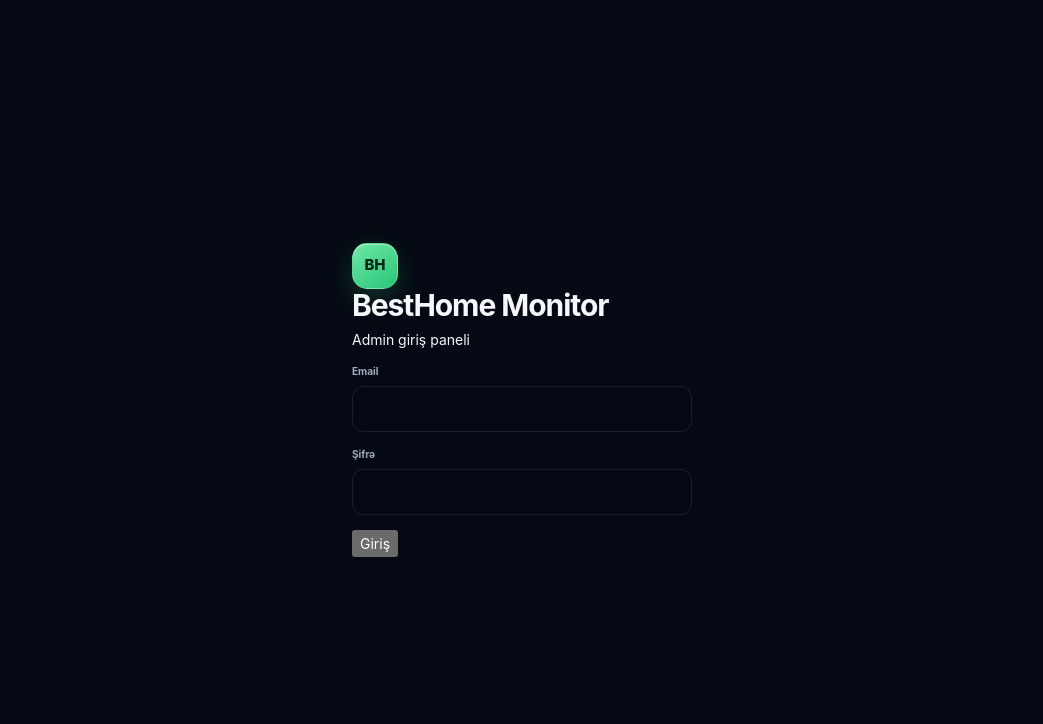
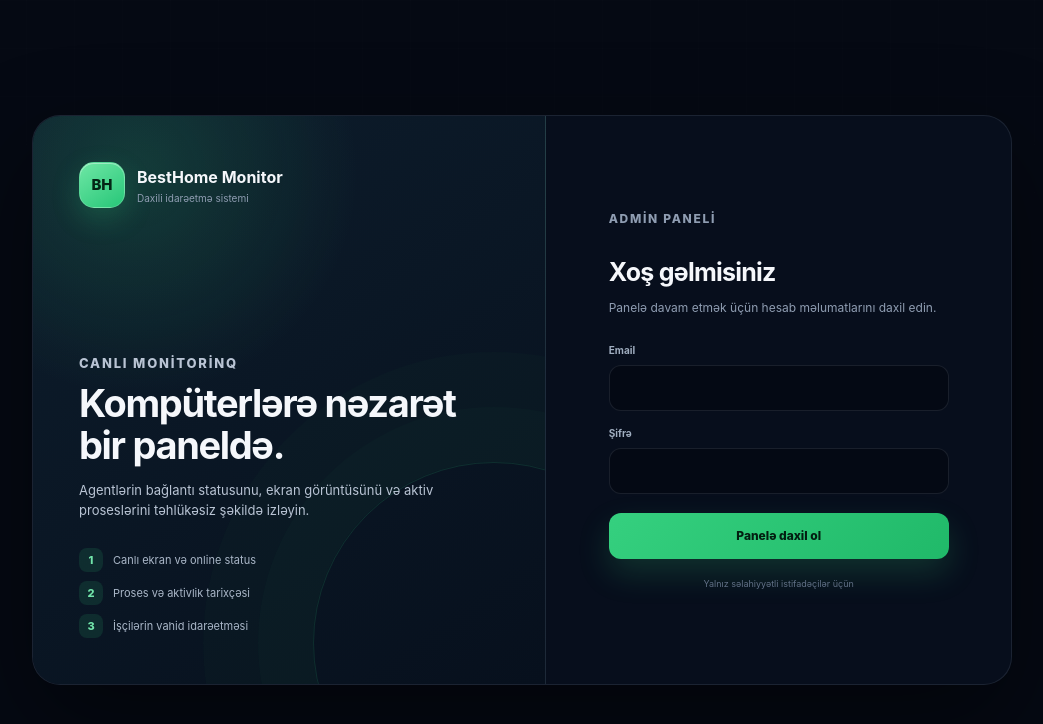
Before and after one commit to AsadAsadov/server, a Flask app: page /login in a window 1280 px wide. Shown: the top 724 px of the page, without its empty margins (118-1161 px from the left). Run offline with Flask 3, Linux system fonts and the light colour scheme.

Commit message:
Redesign monitor login page

```diff
--- a/templates/login.html
+++ b/templates/login.html
@@ -1 +1,50 @@
-<!doctype html><html><head><meta charset="utf-8"><title>BestHome Monitor - Login</title><meta name="viewport" content="width=device-width, initial-scale=1"><link rel="stylesheet" href="{{ url_for('static', filename='css/style.css') }}"></head><body class="login-page"><div class="login-card"><div class="logo"><div class="logo-badge">BH</div><div><h1>BestHome Monitor</h1><p>Admin giriş paneli</p></div></div>{% if error %}<div class="error">{{ error }}</div>{% endif %}<form method="post"><input type="hidden" name="_csrf_token" value="{{ csrf_token() }}"><label>Email</label><input type="email" name="email" value="{{ request.form.email or '' }}" required><label>Şifrə</label><input type="password" name="password" required><button type="submit">Giriş</button></form></div></body></html>
+<!doctype html>
+<html lang="az">
+<head>
+  <meta charset="utf-8">
+  <title>Giriş - BestHome Monitor</title>
+  <meta name="viewport" content="width=device-width, initial-scale=1">
+  <link rel="stylesheet" href="{{ url_for('static', filename='css/style.css') }}">
+</head>
+<body class="login-page">
+<main class="login-shell">
+  <section class="login-brand-panel">
+    <div class="login-brand">
+      <span class="logo-badge">BH</span>
+      <div><h2>BestHome Monitor</h2><p>Daxili idarəetmə sistemi</p></div>
+    </div>
+
+    <div class="login-copy">
+      <p class="eyebrow">Canlı monitorinq</p>
+      <h1>Kompüterlərə nəzarət bir paneldə.</h1>
+      <p>Agentlərin bağlantı statusunu, ekran görüntüsünü və aktiv proseslərini təhlükəsiz şəkildə izləyin.</p>
+      <div class="login-features">
+        <div class="login-feature"><i>1</i> Canlı ekran və online status</div>
+        <div class="login-feature"><i>2</i> Proses və aktivlik tarixçəsi</div>
+        <div class="login-feature"><i>3</i> İşçilərin vahid idarəetməsi</div>
+      </div>
+    </div>
+  </section>
+
+  <section class="login-form-panel">
+    <div class="login-card">
+      <p class="eyebrow">Admin paneli</p>
+      <h2>Xoş gəlmisiniz</h2>
+      <p>Panelə davam etmək üçün hesab məlumatlarını daxil edin.</p>
+
+      {% if error %}<div class="error">{{ error }}</div>{% endif %}
+
+      <form method="post">
+        <input type="hidden" name="_csrf_token" value="{{ csrf_token() }}">
+        <label for="email">Email</label>
+        <input id="email" type="email" name="email" value="{{ request.form.email or '' }}" autocomplete="username" required>
+        <label for="password">Şifrə</label>
+        <input id="password" type="password" name="password" autocomplete="current-password" required>
+        <button type="submit" class="login-submit">Panelə daxil ol</button>
+      </form>
+      <div class="login-footnote">Yalnız səlahiyyətli istifadəçilər üçün</div>
+    </div>
+  </section>
+</main>
+</body>
+</html>
```
